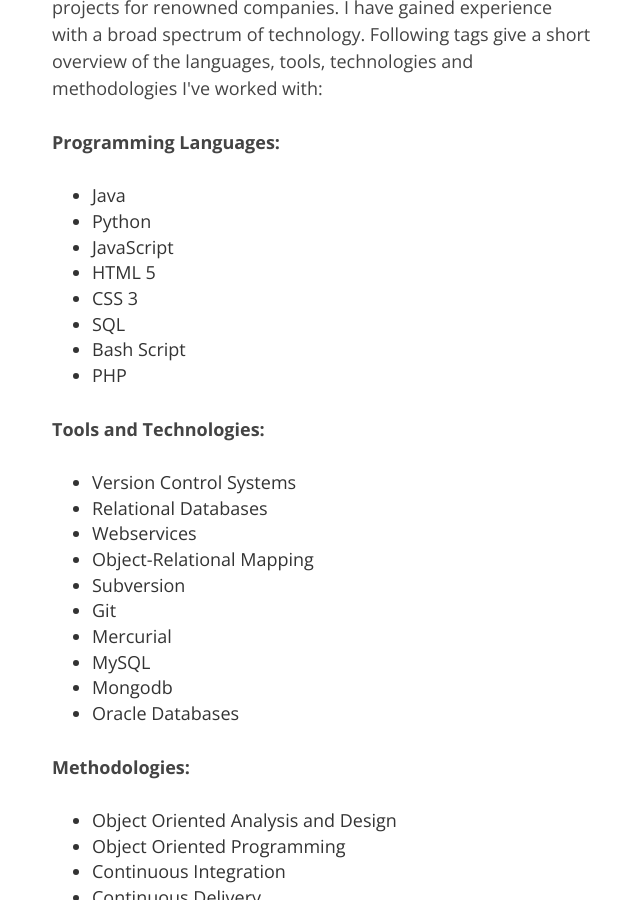
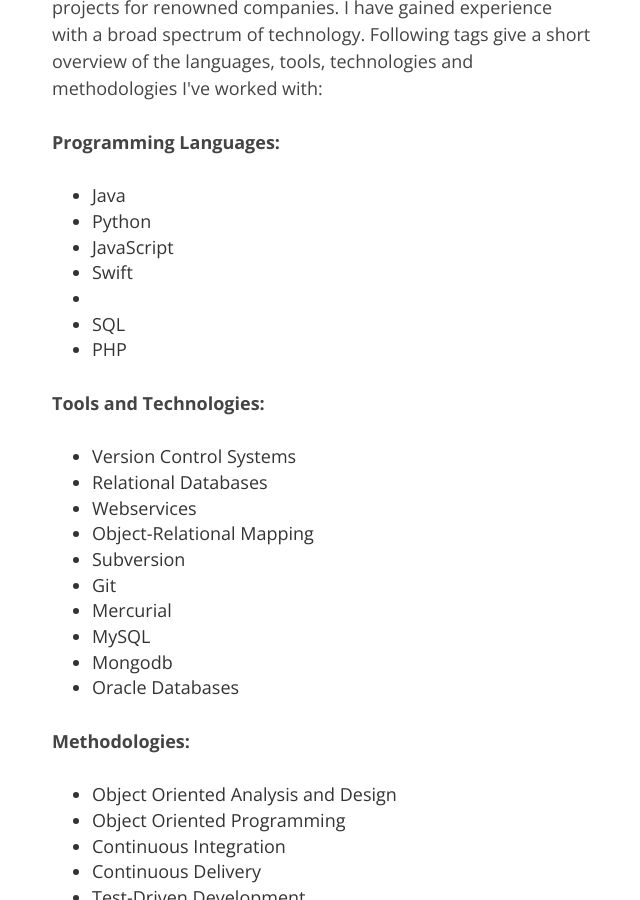
Before and after one commit to hamvocke/hamvocke.github.io, a Jekyll site: the page built from about/index.html, in a window 1280 px wide and 900 px high, scrolled down 427 px. Shown: the whole window, without its empty margins (318-958 px from the left). Built offline with Jekyll 4.4.1, drawn with Linux system fonts in a browser that asks for light colours; nearby versions of some CDN libraries; Markdown is read by kramdown in place of the engine named in the settings.

Commit message:
Update index.html

```diff
--- a/about/index.html
+++ b/about/index.html
@@ -17,10 +17,9 @@
 			<li>Java</li>
 			<li>Python</li>
 			<li>JavaScript</li>
-			<li>HTML 5</li>
-			<li>CSS 3</li>
+			<li>Swift</li>
+			<li></li>
 			<li>SQL</li>
-			<li>Bash Script</li>
 			<li>PHP</li>
 		</ul>
 	</p>
```
